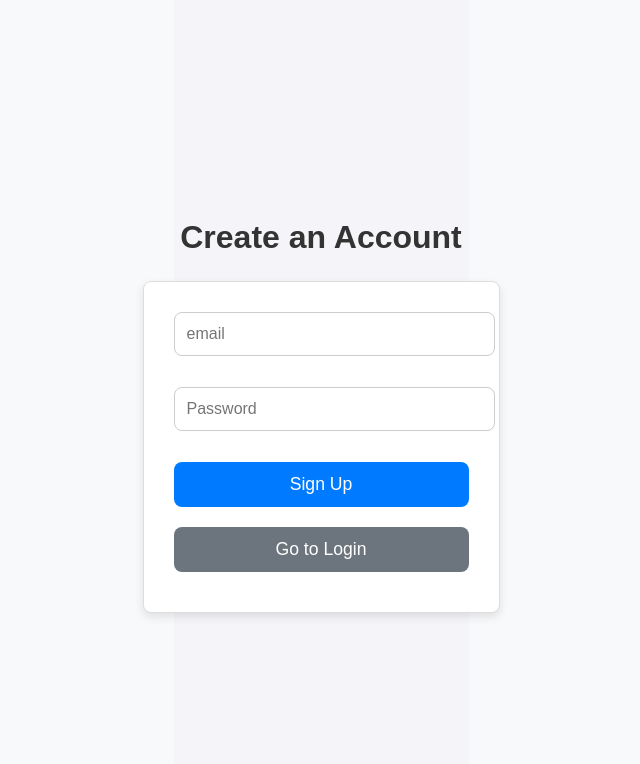
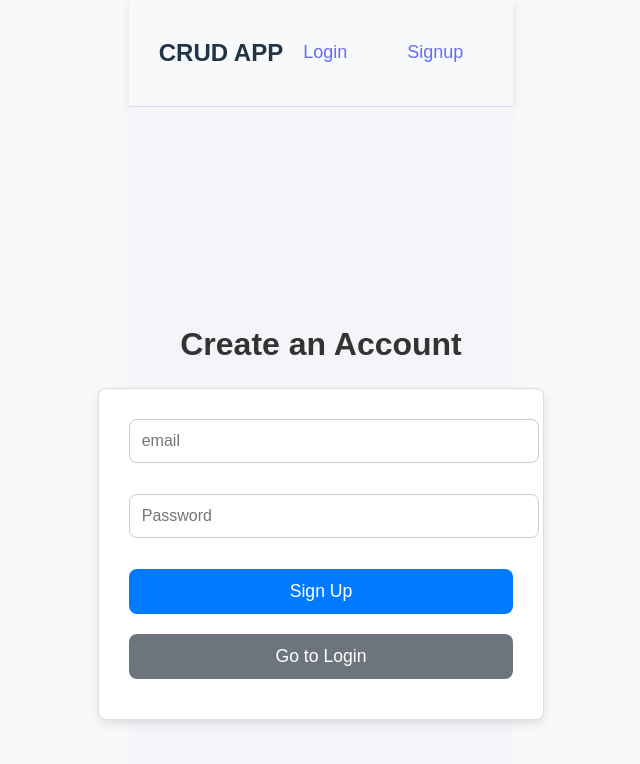
Before and after one commit to SaadbinGhaffar/crud-self-, a React (Vite) app: page /signup in a window 1280 px wide. Shown: the top 764 px of the page, without its empty margins (319-959 px from the left). Built offline with nearby package versions, Linux system fonts and the light colour scheme.

Commit message:
added routing

```diff
--- a/src/App.jsx
+++ b/src/App.jsx
@@ -11,6 +11,8 @@ const App = () => {
     <Router>
       <Routes>
         <Route path="/" element={<Login setLoggedin={setLoggedin} />} />
+
+        <Route path="/login" element={<Login setLoggedin={setLoggedin} />} />
         <Route path="/posts/:userId" element={<Posts />} />
         <Route path="/signup" element={<Signup />} />
       </Routes>
--- a/src/Login/Login.jsx
+++ b/src/Login/Login.jsx
@@ -82,12 +82,13 @@
 
 // export default Login;
 import React, { useState, useEffect } from "react";
-import { useNavigate } from "react-router-dom";
+import { Link, useNavigate } from "react-router-dom";
 import "./Login.css";
 import PrimaryButton from "../../components/Buttons/PrimaryButton";
 import SecondaryButton from "../../components/Buttons/SecondaryButton";
 import TextInput from "../../components/Input/TextInput";
 import Pagination from "../../components/Pagination/Pagination";
+import Navbar from "../Navbar/Navbar";
 
 const Login = ({ setLoggedin }) => {
   const [formData, setFormData] = useState({
@@ -215,6 +216,8 @@ const Login = ({ setLoggedin }) => {
   };
 
   return (
+    <div>
+      <Navbar />
       <div className="login-page">
         <div className="login-container">
           <h2 className="login-heading">Login</h2>
@@ -292,6 +295,7 @@ const Login = ({ setLoggedin }) => {
           )}
         </div>
       </div>
+    </div>
   );
 };
 
--- /dev/null
+++ b/src/Navbar/Navbar.css
@@ -0,0 +1,36 @@
+/* Navbar Styling */
+.navbar {
+  display: flex;
+  justify-content: space-between;
+  align-items: center;
+  padding: 15px 30px;
+  box-shadow: 0px 4px 10px rgba(0, 0, 0, 0.1);
+  border-bottom: 1px solid #ddd;
+}
+
+/* Logo Styling */
+.navbar-logo {
+  font-size: 24px;
+  font-weight: bold;
+}
+
+/* Links Container */
+.navbar-links {
+  display: flex;
+  gap: 20px;
+}
+
+/* Nav Links */
+.nav-link {
+  text-decoration: none;
+  font-size: 18px;
+  font-weight: 500;
+  padding: 10px 20px;
+  border-radius: 5px;
+  transition: all 0.3s ease-in-out;
+}
+
+/* Hover & Active Effects */
+.nav-link:hover {
+  background-color: rgba(0, 0, 0, 0.05);
+}
--- /dev/null
+++ b/src/Navbar/Navbar.jsx
@@ -0,0 +1,20 @@
+import { Link } from "react-router-dom";
+import "./Navbar.css";
+
+const Navbar = () => {
+  return (
+    <nav className="navbar">
+      <h2 className="navbar-logo">CRUD APP</h2>
+      <div className="navbar-links">
+        <Link to="/login" className="nav-link">
+          Login
+        </Link>
+        <Link to="/signup" className="nav-link">
+          Signup
+        </Link>
+      </div>
+    </nav>
+  );
+};
+
+export default Navbar;
--- a/src/Posts/Posts.jsx
+++ b/src/Posts/Posts.jsx
@@ -314,7 +314,7 @@ const Posts = () => {
 
   function logoutUser() {
     localStorage.removeItem("userId");
-    navigate("/");
+    navigate("/login");
   }
 
   if (loading) {
@@ -340,10 +340,6 @@ const Posts = () => {
       ))}
       <PostForm onCreatePost={handleCreatePost} />
       {message && <div className="message">{message}</div>}
-
-      <button onClick={logoutUser}>
-        <p>Logout</p>
-      </button>
     </div>
   );
 };
--- a/src/Signup/Signup.jsx
+++ b/src/Signup/Signup.jsx
@@ -4,6 +4,7 @@ import "./Signup.css";
 import SecondaryButton from "../../components/Buttons/SecondaryButton";
 import PrimaryButton from "../../components/Buttons/PrimaryButton";
 import TextInput from "../../components/Input/TextInput";
+import Navbar from "../Navbar/Navbar";
 
 const Signup = () => {
   const [formData, setFormData] = useState({
@@ -64,10 +65,12 @@ const Signup = () => {
 
     localStorage.setItem("users", JSON.stringify([...users, newUser]));
     setMessage("Signup successful! Redirecting...");
-    navigate("/");
+    navigate("/login");
   };
 
   return (
+    <div>
+      <Navbar />
       <div className="signup-container">
         <h2 className="signup-header">Create an Account</h2>
         <form className="signup-form" onSubmit={handleSignup}>
@@ -93,7 +96,7 @@ const Signup = () => {
             Sign Up
           </PrimaryButton>
           <SecondaryButton
-          onClick={() => navigate("/")}
+            onClick={() => navigate("/login")}
             className="signup-button secondary"
           >
             Go to Login
@@ -109,6 +112,7 @@ const Signup = () => {
           </p>
         )}
       </div>
+    </div>
   );
 };
 
```
Lines whose indentation alone changed are shown as unchanged.
